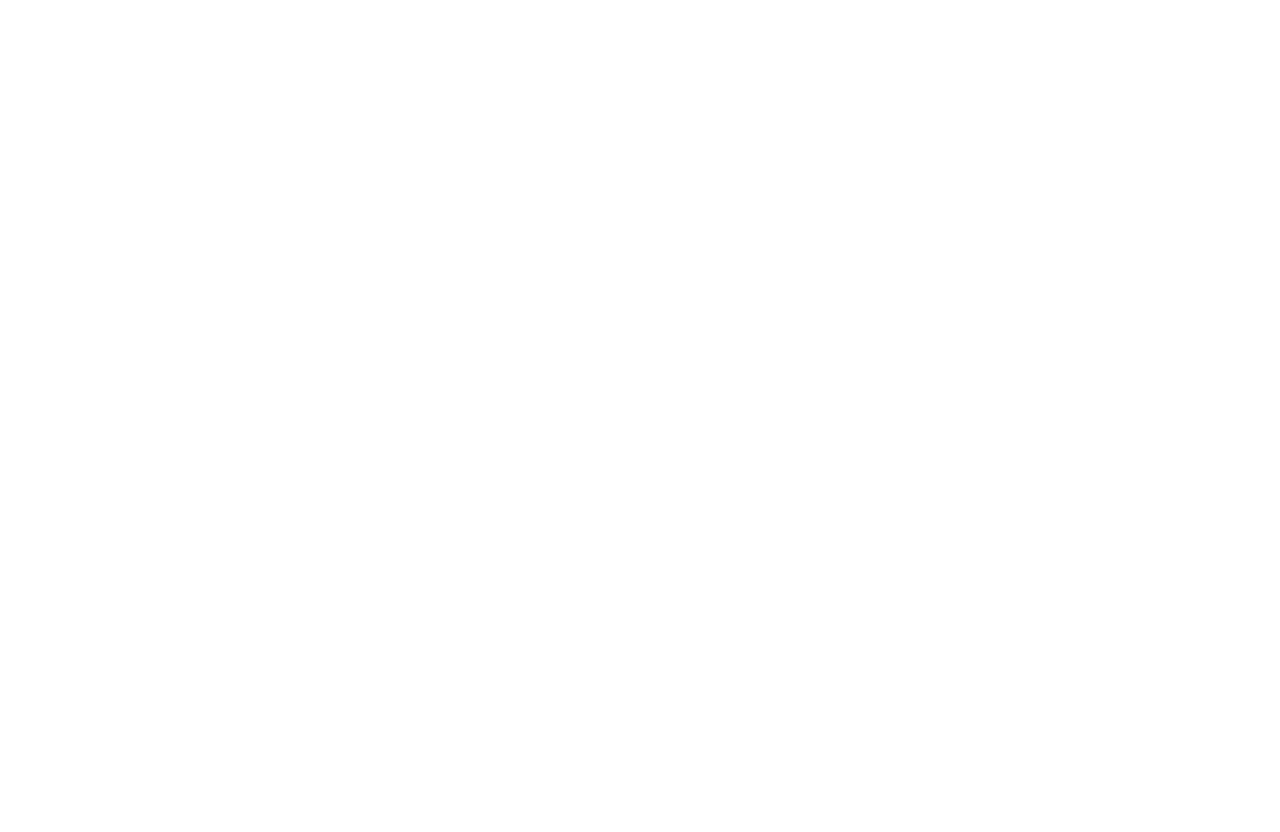
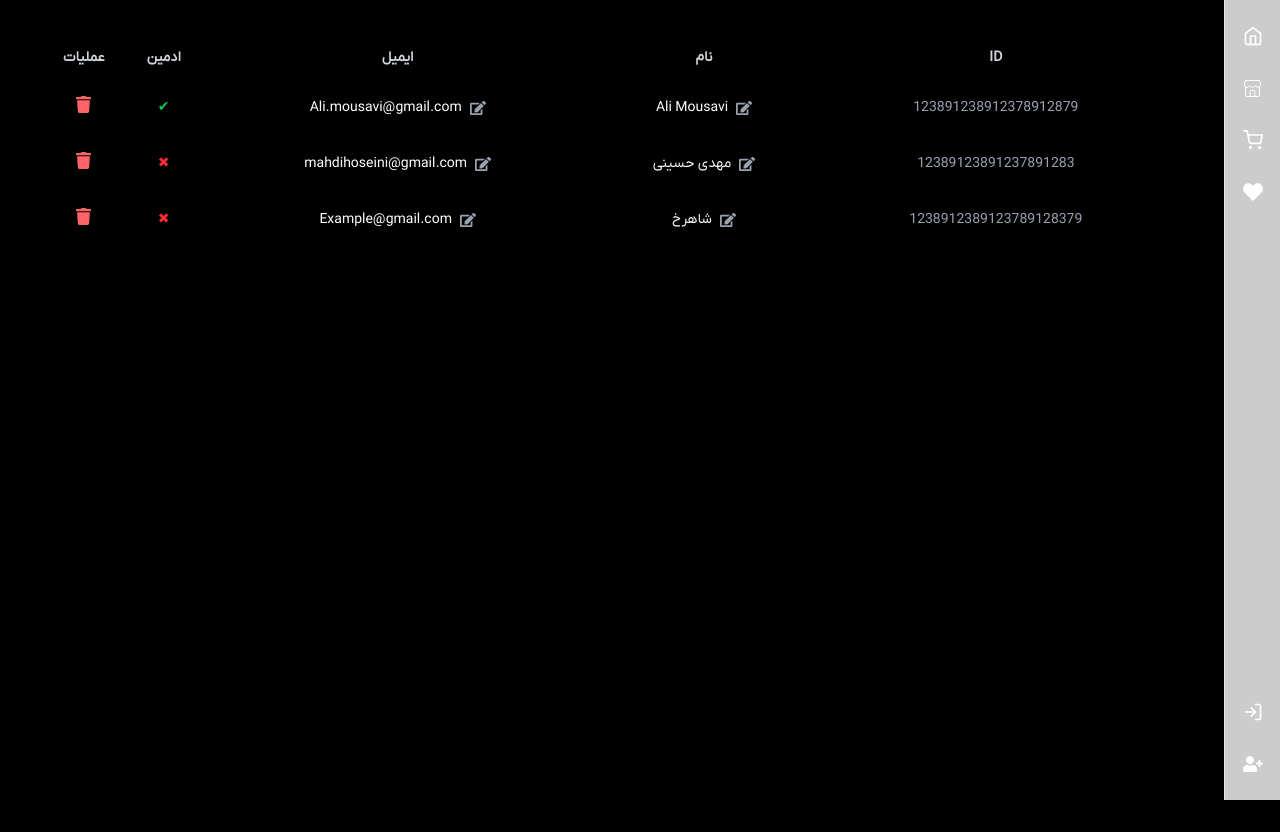
Before and after one commit to Mohammad-Reza-Mehdizadeh1999/e-commerce, a React (Vite) app: page /admin/all-users in a window 1280 px wide. Before the commit this address had no page. Before the commit the page ends 800 px from the top, so only its background shows below. Built offline with nearby package versions, Linux system fonts and the light colour scheme.

Commit message:
admin all users page added

```diff
--- a/src/App.jsx
+++ b/src/App.jsx
@@ -10,6 +10,7 @@
 import  UserBasket  from "./pages/UserBasket";
 import UserShoppingProgress from "./pages/UserShoppingProgress";
 import UserProfileUpdate from "./pages/UserProfile";
+import AdminAllUsersPage from "./pages/AdminAllUsersPage";
 
 function App() {
   return (
@@ -27,6 +28,7 @@
           <Route path="shop-progress" element={<UserShoppingProgress />} />
           <Route path="user/profile-edit" element={<UserProfileUpdate />} />
           <Route path="user/my-orders" element={<UserOrders />} />
+          <Route path="admin/all-users" element={<AdminAllUsersPage />} />
         </Route>
       </Routes>
     </>
--- /dev/null
+++ b/src/components/UserInformationTableRow.jsx
@@ -0,0 +1,100 @@
+import { useState } from "react";
+import { FaCheck, FaTimes, FaTrash, FaEdit } from "react-icons/fa";
+import Button from "./ui/Button";
+
+export default function UserInformationTableRow({ user, onUpdate }) {
+  const [isEditingName, setIsEditingName] = useState(false);
+  const [isEditingEmail, setIsEditingEmail] = useState(false);
+  const [name, setName] = useState(user.name);
+  const [email, setEmail] = useState(user.email);
+
+  const handleSave = (field) => {
+    onUpdate(user.id, { [field]: field === "name" ? name : email });
+    if (field === "name") setIsEditingName(false);
+    if (field === "email") setIsEditingEmail(false);
+  };
+
+  return (
+    <tr className="border-b border-gray-800 hover:bg-zinc-900 transition">
+      {/* ID */}
+      <td className="text-center text-gray-400">{user.id}</td>
+
+      {/* نام */}
+      <td className="text-center">
+        {isEditingName ? (
+          <div className="flex items-center justify-center gap-2">
+            <button
+              onClick={() => handleSave("name")}
+              className="bg-cyan-500 hover:bg-cyan-600 text-white p-1.5 rounded"
+            >
+              <FaCheck />
+            </button>
+            <input
+              type="text"
+              value={name}
+              onChange={(e) => setName(e.target.value)}
+              className="bg-transparent border border-gray-500 px-2 py-1 rounded text-white w-40"
+            />
+          </div>
+        ) : (
+          <div className="flex items-center justify-center gap-2">
+            <FaEdit
+              size={16}
+              className="cursor-pointer text-gray-400 hover:text-white"
+              onClick={() => setIsEditingName(true)}
+            />
+            <span>{user.name}</span>
+          </div>
+        )}
+      </td>
+
+      {/* ایمیل */}
+      <td className="text-center">
+        {isEditingEmail ? (
+          <div className="flex items-center justify-center gap-2">
+            <button
+              onClick={() => handleSave("email")}
+              className="bg-cyan-500 hover:bg-cyan-600 text-white p-1.5 rounded"
+            >
+              <FaCheck />
+            </button>
+            <input
+              type="text"
+              value={email}
+              onChange={(e) => setEmail(e.target.value)}
+              className="bg-transparent border border-gray-500 px-2 py-1 rounded text-white w-56"
+            />
+          </div>
+        ) : (
+          <div className="flex items-center justify-center gap-2">
+            <FaEdit
+              size={16}
+              className="cursor-pointer text-gray-400 hover:text-white"
+              onClick={() => setIsEditingEmail(true)}
+            />
+            <span>{user.email}</span>
+          </div>
+        )}
+      </td>
+
+      {/* ادمین */}
+      <td className="text-center">
+        {user.isAdmin ? (
+          <span className="text-green-500">✔</span>
+        ) : (
+          <span className="text-red-500">✖</span>
+        )}
+      </td>
+
+      {/* عملیات */}
+      <td className="py-3 text-center">
+        <Button>
+          <FaTrash
+            size={17}
+            className="text-red-400 cursor-pointer hover:text-red-500 hover:scale-110 transition duration-200"
+          />
+        </Button>
+      </td>
+    </tr>
+  );
+}
--- /dev/null
+++ b/src/pages/AdminAllUsersPage.jsx
@@ -0,0 +1,56 @@
+import { useState } from "react";
+import UserInformationTableRow from "../components/UserInformationTableRow";
+
+export default function AdminAllUsersPage() {
+  const [users, setUsers] = useState([
+    {
+      id: "123891238912378912879",
+      name: "Ali Mousavi",
+      email: "Ali.mousavi@gmail.com",
+      isAdmin: true,
+    },
+    {
+      id: "12389123891237891283",
+      name: "مهدی حسینی",
+      email: "mahdihoseini@gmail.com",
+      isAdmin: false,
+    },
+    {
+      id: "1238912389123789128379",
+      name: "شاهرخ",
+      email: "Example@gmail.com",
+      isAdmin: false,
+    },
+  ]);
+
+  const handleUpdateUser = (id, updatedData) => {
+    setUsers((prev) =>
+      prev.map((user) => (user.id === id ? { ...user, ...updatedData } : user))
+    );
+  };
+
+  return (
+    <section className="bg-black text-white p-6 min-h-screen">
+      <table className="w-full border-separate border-spacing-y-2 text-sm">
+        <thead>
+          <tr className=" border-b border-gray-600 text-gray-300">
+            <th className="pb-2">ID</th>
+            <th className="pb-2">نام</th>
+            <th className="pb-2">ایمیل</th>
+            <th className="pb-2">ادمین</th>
+            <th className="pb-2">عملیات</th>
+          </tr>
+        </thead>
+        <tbody>
+          {users.map((user) => (
+            <UserInformationTableRow
+              key={user.id}
+              user={user}
+              onUpdate={handleUpdateUser}
+            />
+          ))}
+        </tbody>
+      </table>
+    </section>
+  );
+}
```
